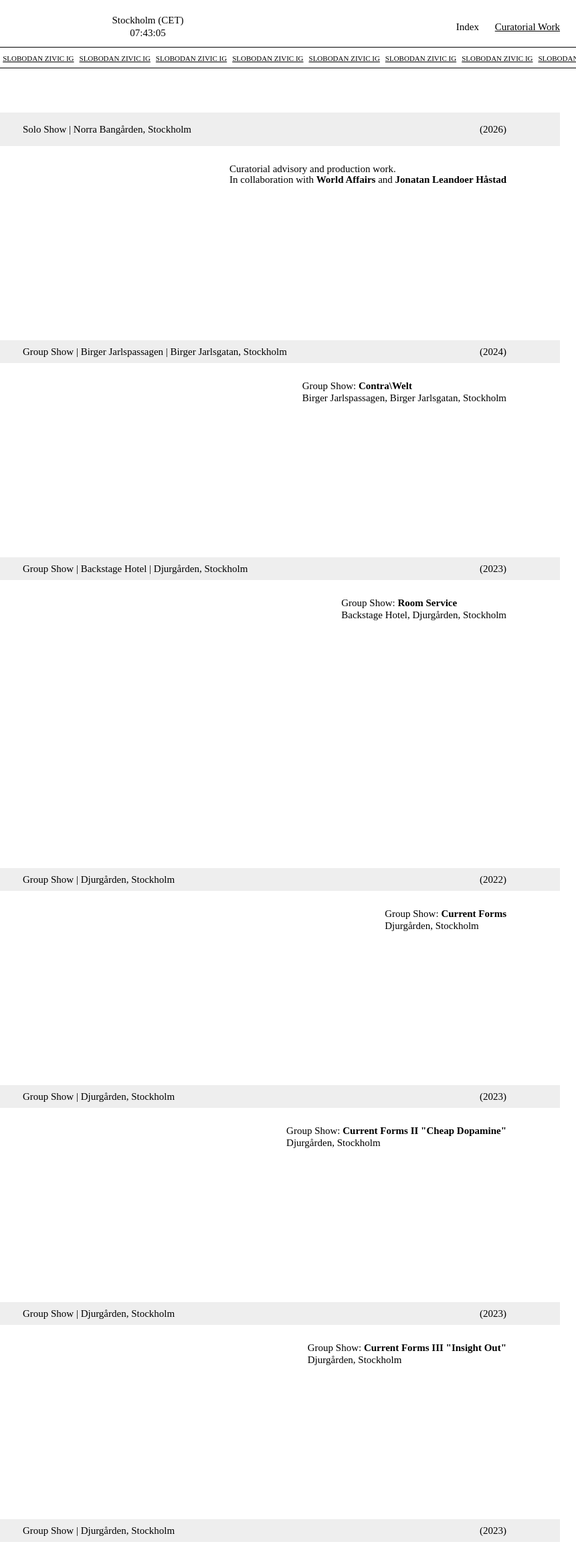
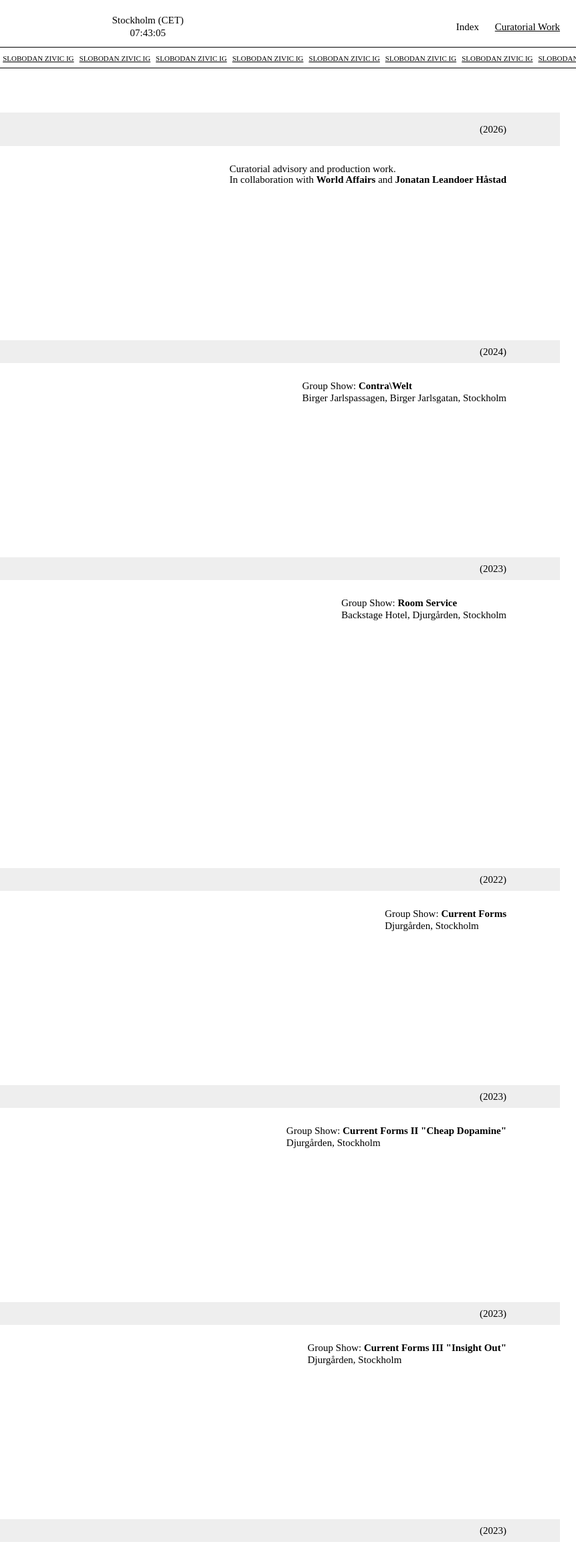
Before and after one commit to SloboZivic/Slobodan-Zivic-, a plain HTML site: page curatorialwork.html in a window 1280 px wide. Shown: the top 2323 px of the page at 67% size, 419-1280 px from the left. Drawn offline with Linux system fonts and the light colour scheme.

Commit message:
Add files via upload

```diff
--- a/curatorialwork.html
+++ b/curatorialwork.html
@@ -56,7 +56,7 @@
 
         <tr class="exhibit-row">
           <td>Jonatan Leandoer Håstad Collected Works 2016—2026</td>
-          <td class="middletd">Solo Show | Norra Bangården, Stockholm</td>
+          <td class="middletd"></td>
           <td>(2026)</td>
         </tr>
         <tr class="exhibit-detail open" id="detail-contra-welt">
@@ -75,7 +75,7 @@
 
         <tr class="exhibit-row">
           <td>Contra\Welt</td>
-          <td>Group Show | Birger Jarlspassagen | Birger Jarlsgatan, Stockholm</td>
+          <td></td>
           <td>(2024)</td>
         </tr>
         <tr class="exhibit-detail open" id="detail-contra-welt">
@@ -92,7 +92,7 @@
 
         <tr class="exhibit-row">
           <td>Room Service</td>
-          <td>Group Show | Backstage Hotel | Djurgården, Stockholm</td>
+          <td></td>
           <td>(2023)</td>
         </tr>
         <tr class="exhibit-detail open" id="detail-roomservice">
@@ -109,7 +109,7 @@
 
         <tr class="exhibit-row">
           <td>Current Forms</td>
-          <td>Group Show | Djurgården, Stockholm</td>
+          <td></td>
           <td>(2022)</td>
         </tr>
         <tr class="exhibit-detail open" id="detail-current-forms">
@@ -126,7 +126,7 @@
 
         <tr class="exhibit-row">
           <td>Current Forms II "Cheap Dopamine"</td>
-          <td>Group Show | Djurgården, Stockholm</td>
+          <td></td>
           <td>(2023)</td>
         </tr>
         <tr class="exhibit-detail open" id="detail-current-forms-2">
@@ -143,7 +143,7 @@
 
         <tr class="exhibit-row">
           <td>Current Forms III "Insight Out"</td>
-          <td>Group Show | Djurgården, Stockholm</td>
+          <td></td>
           <td>(2023)</td>
         </tr>
         <tr class="exhibit-detail open" id="detail-current-forms-3">
@@ -160,7 +160,7 @@
 
         <tr class="exhibit-row">
           <td>Current Forms IIII "Nothing Blooms This Year"</td>
-          <td>Group Show | Djurgården, Stockholm</td>
+          <td></td>
           <td>(2023)</td>
         </tr>
         <tr class="exhibit-detail open" id="detail-current-forms-4">
@@ -177,7 +177,7 @@
 
         <tr class="exhibit-row">
           <td>Swedish Girls "Served By"</td>
-          <td>Exhibition | Cirkus | Djurgården, Stockholm</td>
+          <td></td>
           <td>(2020)</td>
         </tr>
         <tr class="exhibit-detail open" id="detail-swedish-girls">
@@ -194,7 +194,7 @@
 
         <tr class="exhibit-row">
           <td>Alexandra Karpilovski</td>
-          <td>Solo Show | Cirkus | Djurgården, Stockholm</td>
+          <td></td>
           <td>(2019)</td>
         </tr>
         <tr class="exhibit-detail open" id="detail-karpilovski-2019">
```
